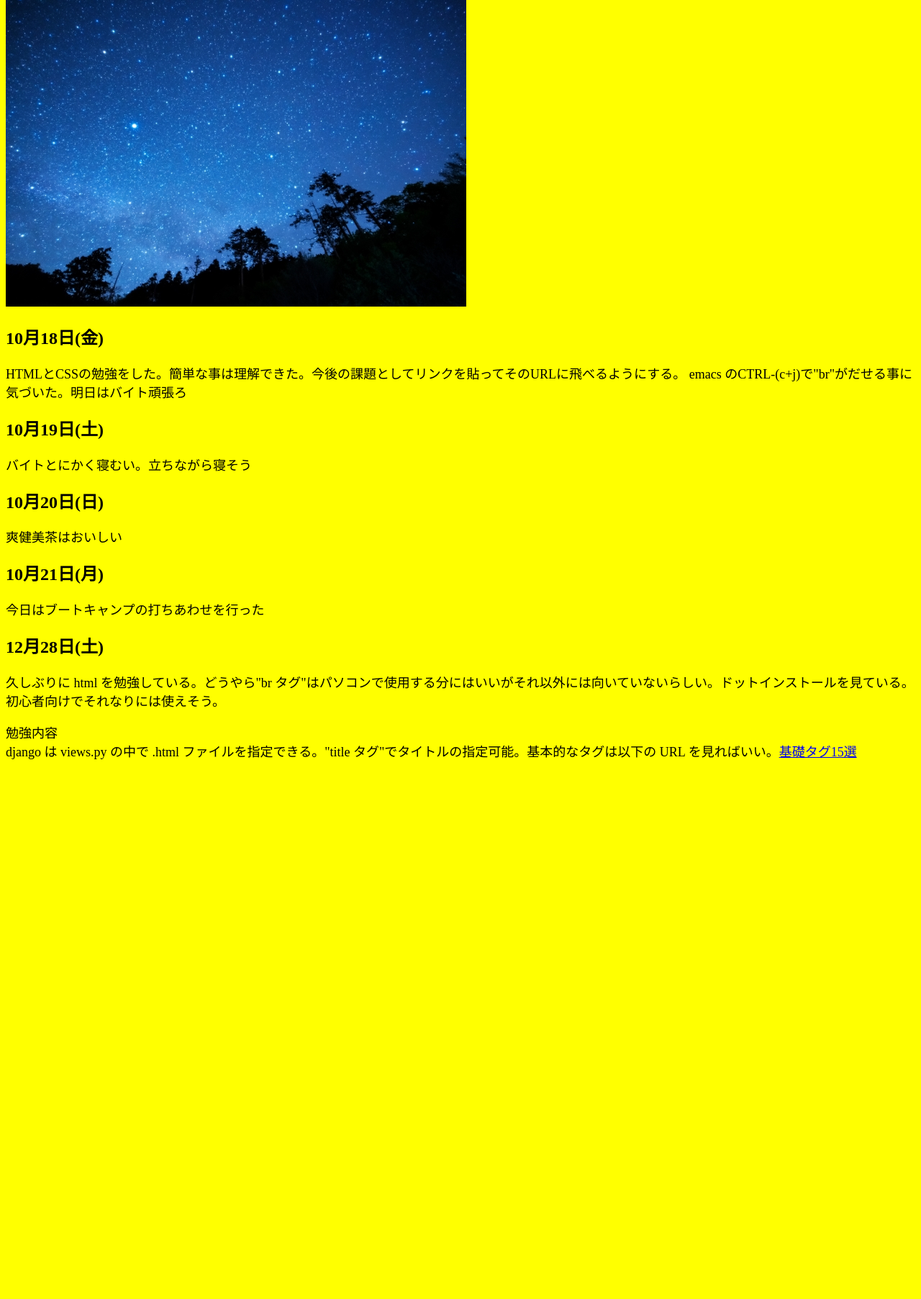
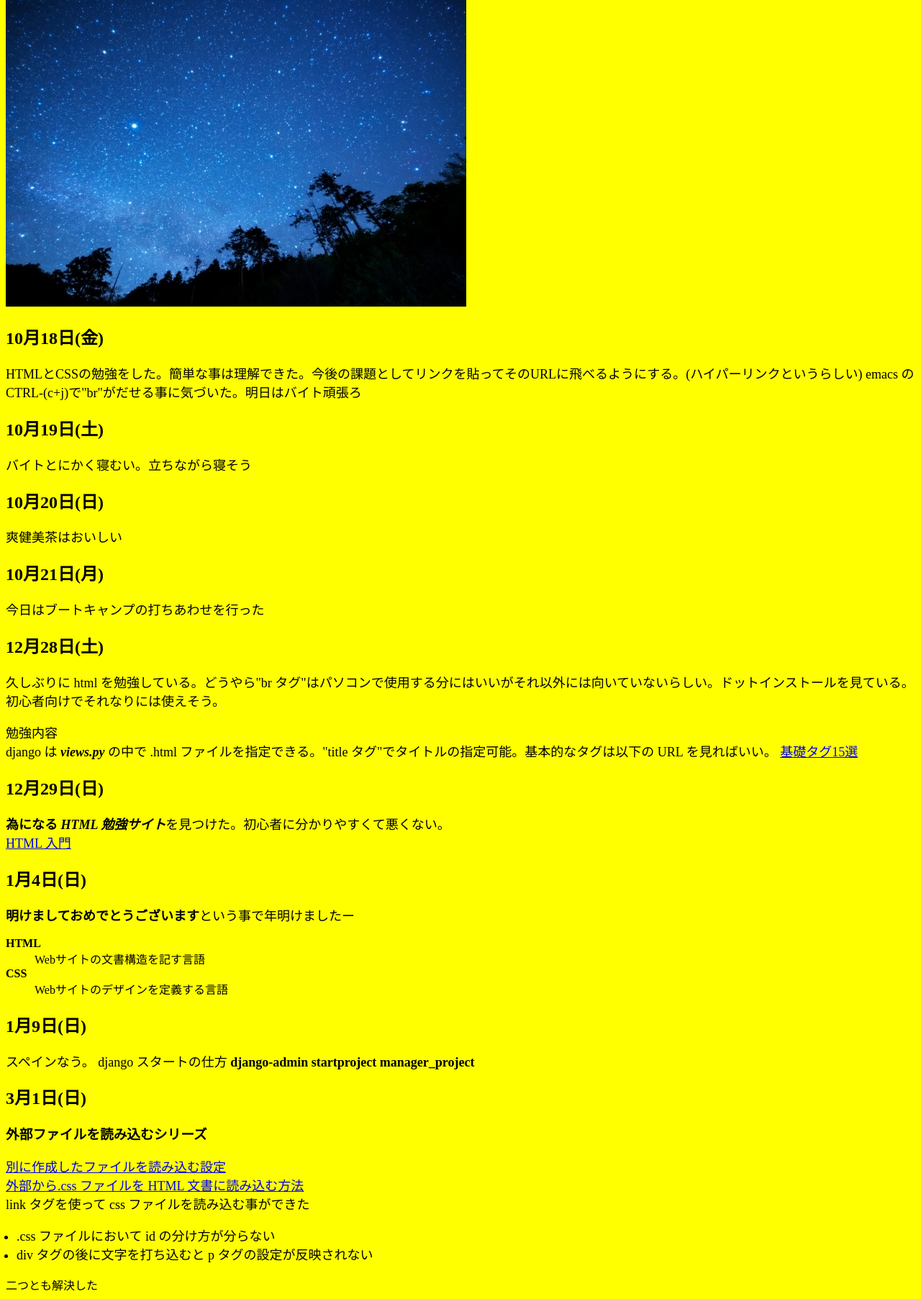
Before and after one commit to taiseiyo/Self-made-python-script, a Django app: page / in a window 1280 px wide. Shown: the part 55-1860 px from the top of the page at 72% size. Before the commit the page ends 1110 px from the top, so only its background shows below. Run offline with Django 3.2, Linux system fonts and the light colour scheme.

Commit message:
fix myproj

```diff
--- /dev/null
+++ b/myproj/daily/static/style.css
@@ -0,0 +1,21 @@
+body {
+    background-color: yellow;
+    font-family: serif;
+}
+p{
+    font-size: 18px;
+    font-family: serif;
+}
+
+.Num1{
+    font-size: 18px;
+    font-family: serif;
+}
+
+ul, ol {
+    font-size: 18px;
+    font-family: serif;
+    padding-top:0px;/*リスト上の余白*/
+    padding-bottom:0px;/*リスト下の余白*/
+    padding-left:15px;/*リスト左の余白*/
+}
--- a/myproj/daily/templates/daily/index.html
+++ b/myproj/daily/templates/daily/index.html
@@ -5,22 +5,24 @@
   <meta name="viewport" content="width=device-width, initial-scale=1">
   <meta charset="UTF-8">
   <title>my_daily.html</title>
-  <style>
-    body {
-    background-color: yellow;
-    font-family: serif;
-    }
-    p{
-    font-size: 18px;
-    font-family: serif;
-    }
-  </style>
+  <!-- <style> -->
+  <!--   body { -->
+  <!--   background-color: yellow; -->
+  <!--   font-family: serif; -->
+  <!--   } -->
+  <!--   p{ -->
+  <!--   font-size: 18px; -->
+  <!--   font-family: serif; -->
+  <!--   } -->
+  <!-- </style> -->
+  <link rel="stylesheet" href="../../static/style.css" type="text/css">
+
 </head>
 <body>
   <h1 style="margin:auto">日記 & HTML 勉強資料 2019年</h1>
   <img src="../../static/star.jpg" alt="星空">
   <h2>10月18日(金)</h2>
-  <p>HTMLとCSSの勉強をした。簡単な事は理解できた。今後の課題としてリンクを貼ってそのURLに飛べるようにする。
+  <p>HTMLとCSSの勉強をした。簡単な事は理解できた。今後の課題としてリンクを貼ってそのURLに飛べるようにする。(ハイパーリンクというらしい)
 
     emacs のCTRL-(c+j)で"br"がだせる事に気づいた。明日はバイト頑張ろ
   </p>
@@ -38,7 +40,44 @@
   <p>久しぶりに html を勉強している。どうやら"br タグ"はパソコンで使用する分にはいいがそれ以外には向いていないらしい。ドットインストールを見ている。初心者向けでそれなりには使えそう。</p>
 
   <p>勉強内容<br>
-    django は views.py の中で .html ファイルを指定できる。"title タグ"でタイトルの指定可能。基本的なタグは以下の URL を見ればいい。<a href="https://techacademy.jp/magazine/12305">基礎タグ15選</a></p>
+    django は <strong><em>views.py</em></strong> の中で .html ファイルを指定できる。"title タグ"でタイトルの指定可能。基本的なタグは以下の URL を見ればいい。
+<a href="https://techacademy.jp/magazine/12305">基礎タグ15選</a>
+</p>
+
+  <h2>12月29日(日)</h2>
+  <p>
+    <strong>為になる <em>HTML 勉強サイト</em></strong>を見つけた。初心者に分かりやすくて悪くない。<br>
+    <a href="https://creatorquest.jp/lessons/html/">HTML 入門</a>
+  </p>
+  <h2>1月4日(日)</h2>
+  <p>
+    <strong>明けましておめでとうございます</strong>という事で年明けましたー
+
+    <dl>
+      <dt><strong>HTML</strong></dt>
+      <dd>Webサイトの文書構造を記す言語</dd>
+      <dt><strong>CSS</strong></dt>
+      <dd>Webサイトのデザインを定義する言語</dd>
+    </dl>
+    <h2>1月9日(日)</h2>
+  <p>
+    スペインなう。
+    django スタートの仕方
+    <strong>django-admin startproject manager_project</strong>
+  </p>
+  <h2>3月1日(日)</h2>
+  <h3>外部ファイルを読み込むシリーズ</h3>
+
+  <div class="Num1">
+    <a href="../../static/another.html">別に作成したファイルを読み込む設定</a></br>
+    <a href="https://proengineer.internous.co.jp/content/columnfeature/5559#2">外部から.css ファイルを HTML 文書に読み込む方法</a></br>
+    link タグを使って css ファイルを読み込む事ができた</br>
+  </div>
+  <ul>
+    <li> .css ファイルにおいて id の分け方が分らない</li>
+    <li>div タグの後に文字を打ち込むと p タグの設定が反映されない</li>
+  </ul>
+  二つとも解決した
 
 
 </body>
```
Also changed, not shown: myproj/daily/static/another.html (added, +15 -0 lines), myproj/daily/static/style_ano.css (added, +13 -0 lines), 1 other file.
